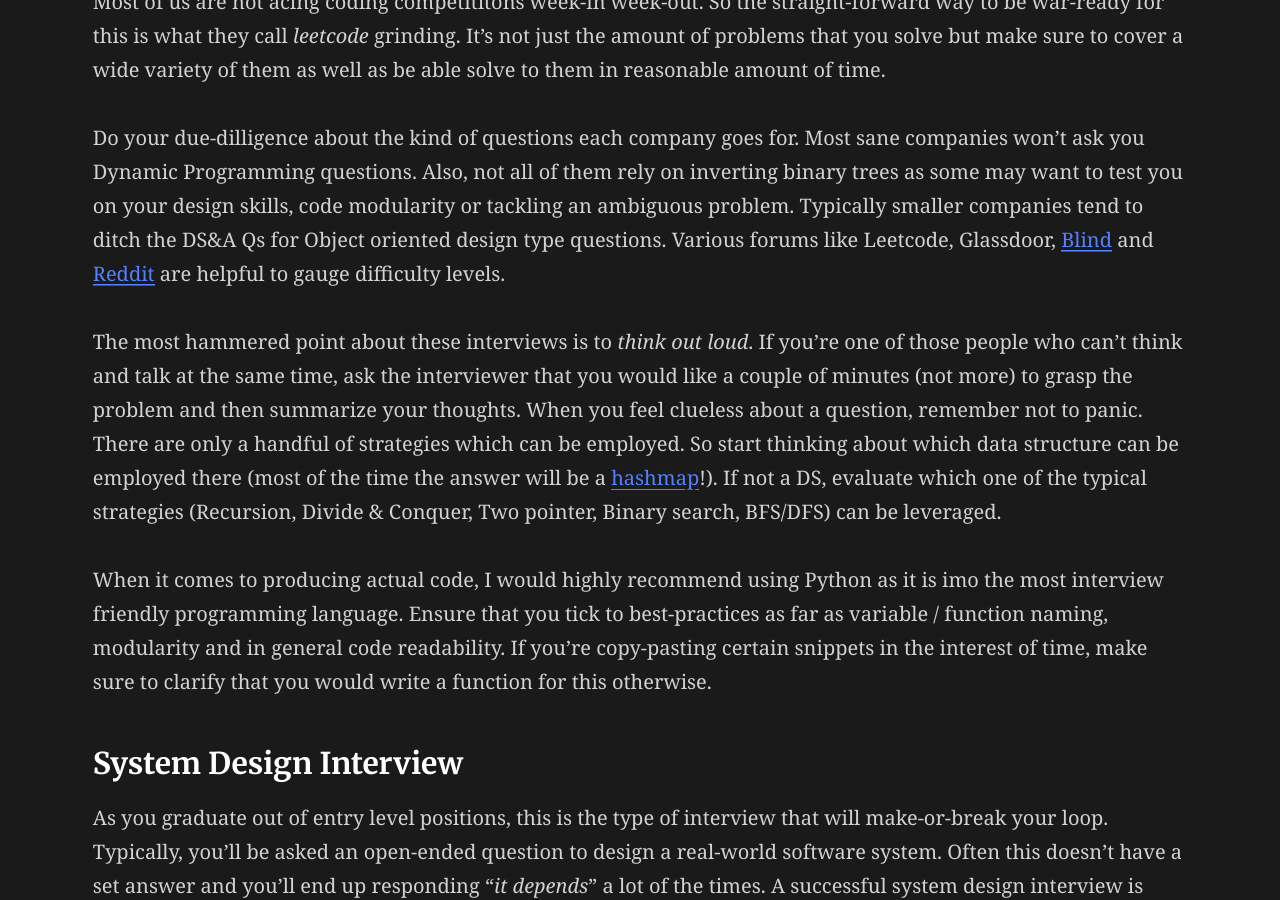
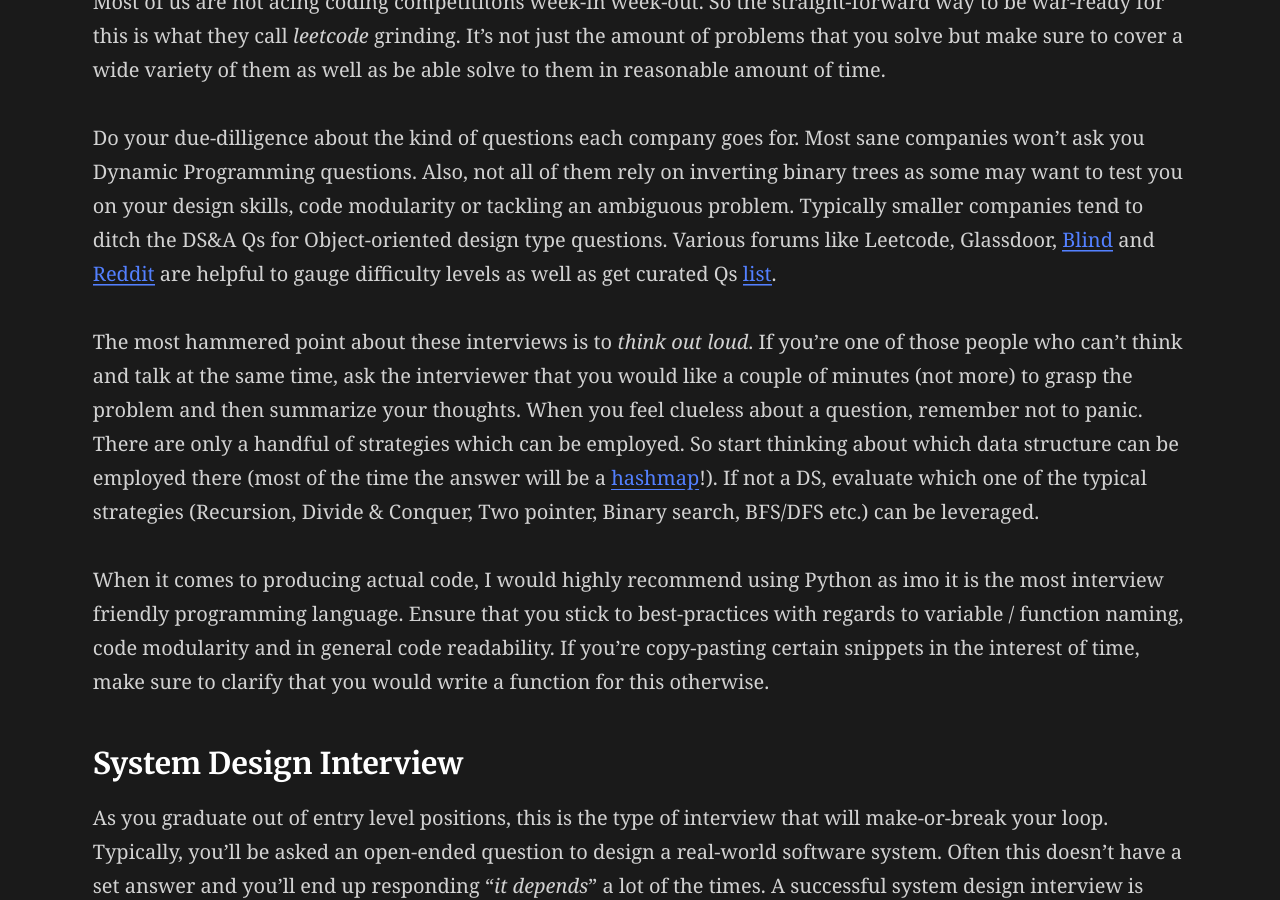
Before and after one commit to code247/code247.github.io, a Jekyll site: the page built from _posts/2022-09-18-software-engineer-interview-guide.md, in a window 1280 px wide and 900 px high, scrolled down 1619 px. Built offline with Jekyll 4.4.1, drawn with Linux system fonts in a browser that asks for light colours; some of the changed text lies outside the part shown.

Commit message:
Fix typos and minor edits

```diff
--- a/_posts/2022-09-18-software-engineer-interview-guide.md
+++ b/_posts/2022-09-18-software-engineer-interview-guide.md
@@ -25,19 +25,19 @@ If a company expects you to spend 2+ hours on a coding assignment before any eng
 
 Most of us are not acing coding competititons week-in week-out. So the straight-forward way to be war-ready for this is what they call _leetcode_ grinding. It's not just the amount of problems that you solve but make sure to cover a wide variety of them as well as be able solve to them in reasonable amount of time.
 
-Do your due-dilligence about the kind of questions each company goes for. Most sane companies won't ask you Dynamic Programming questions. Also, not all of them rely on inverting binary trees as some may want to test you on your design skills, code modularity or tackling an ambiguous problem. Typically smaller companies tend to ditch the DS&A Qs for Object oriented design type questions. Various forums like Leetcode, Glassdoor, [Blind](https://www.teamblind.com/) and [Reddit](https://www.reddit.com/r/cscareerquestions/) are helpful to gauge difficulty levels.
+Do your due-dilligence about the kind of questions each company goes for. Most sane companies won't ask you Dynamic Programming questions. Also, not all of them rely on inverting binary trees as some may want to test you on your design skills, code modularity or tackling an ambiguous problem. Typically smaller companies tend to ditch the DS&A Qs for Object-oriented design type questions. Various forums like Leetcode, Glassdoor, [Blind](https://www.teamblind.com/) and [Reddit](https://www.reddit.com/r/cscareerquestions/) are helpful to gauge difficulty levels as well as get curated Qs [list](https://leetcode.com/discuss/general-discussion/460599/blind-75-leetcode-questions).
 
-The most hammered point about these interviews is to _think out loud_. If you're one of those people who can't think and talk at the same time, ask the interviewer that you would like a couple of minutes (not more) to grasp the problem and then summarize your thoughts. When you feel clueless about a question, remember not to panic. There are only a handful of strategies which can be employed. So start thinking about which data structure can be employed there (most of the time the answer will be a [hashmap](https://www.youtube.com/watch?v=5bId3N7QZec)!). If not a DS, evaluate which one of the typical strategies (Recursion, Divide & Conquer, Two pointer, Binary search, BFS/DFS) can be leveraged.
+The most hammered point about these interviews is to _think out loud_. If you're one of those people who can't think and talk at the same time, ask the interviewer that you would like a couple of minutes (not more) to grasp the problem and then summarize your thoughts. When you feel clueless about a question, remember not to panic. There are only a handful of strategies which can be employed. So start thinking about which data structure can be employed there (most of the time the answer will be a [hashmap](https://www.youtube.com/watch?v=5bId3N7QZec)!). If not a DS, evaluate which one of the typical strategies (Recursion, Divide & Conquer, Two pointer, Binary search, BFS/DFS etc.) can be leveraged.
 
-When it comes to producing actual code, I would highly recommend using Python as it is imo the most interview friendly programming language. Ensure that you tick to best-practices as far as variable / function naming, modularity and in general code readability. If you're copy-pasting certain snippets in the interest of time, make sure to clarify that you would write a function for this otherwise.
+When it comes to producing actual code, I would highly recommend using Python as imo it is the most interview friendly programming language. Ensure that you stick to best-practices with regards to variable / function naming, code modularity and in general code readability. If you're copy-pasting certain snippets in the interest of time, make sure to clarify that you would write a function for this otherwise.
 
 ### System Design Interview
 
 As you graduate out of entry level positions, this is the type of interview that will make-or-break your loop. Typically, you'll be asked an open-ended question to design a real-world software system. Often this doesn't have a set answer and you'll end up responding "_it depends_" a lot of the times. A successful system design interview is being able to clearly articulate various trade-offs that come at each decision point.
 
-[system-design-primer](https://github.com/donnemartin/system-design-primer) is a great resource which covers all aspects about the domain. There are a ton of great Youtube channels as well that cover most of the typical questions. [System Design Interview](https://www.amazon.com/System-Design-Interview-insiders-Second/dp/B08CMF2CQF) is a great resource which I found quite helpful to read through. Another popular paid resource is [Grokking the System Design Interview](https://www.educative.io/courses/grokking-the-system-design-interview). When reading through various resources, if you come across an unfamiliar term, make sure to double-click on it and dig deeper to read other related content. There are plenty of great Stack Overflow answers about each concept which provide you the valuable nuance.
+[system-design-primer](https://github.com/donnemartin/system-design-primer) is a great resource which covers all aspects about the domain. There are a ton of great Youtube channels as well that cover most of the typical questions. [System Design Interview](https://www.amazon.com/System-Design-Interview-insiders-Second/dp/B08CMF2CQF) is a great resource which I found quite helpful to read through. Another popular paid resource is [Grokking the System Design Interview](https://www.educative.io/courses/grokking-the-system-design-interview). When reading through various resources, if you come across an unfamiliar term, make sure to double-click on it and dig deeper to read other related content. There are plenty of great Stack Overflow answers about each concept which provide you the valuable nuance. All you need to be is curious.
 
-This interview will typically run for an hour. When starting out, it's helpful to have a rough template of things you're planning to talk about such as Functional / Non-functional requirements, Data estimation, Data modelling, Design Deep Dive etc. Once this is done, the interviewer might chose to focus on certain aspect which might be important for the position. Given most of the interviews are virtual nowadays, make sure you're comfortable with a digital whiteboarding tool (Shoutout to [Whimsical](https://whimsical.com/)).
+This interview will typically run for an hour. When starting out, it's helpful to have a rough template of things you're planning to talk about such as Functional / Non-functional requirements, Data estimation, Data modelling, Design Deep Dive etc. Once this is done, the interviewer might choose to focus on certain aspect which might be important for the position. Given most of the interviews are virtual nowadays, make sure you're comfortable with a digital whiteboarding tool (shoutout to [Whimsical](https://whimsical.com/)).
 
 ### Debugging Interview
 
```
